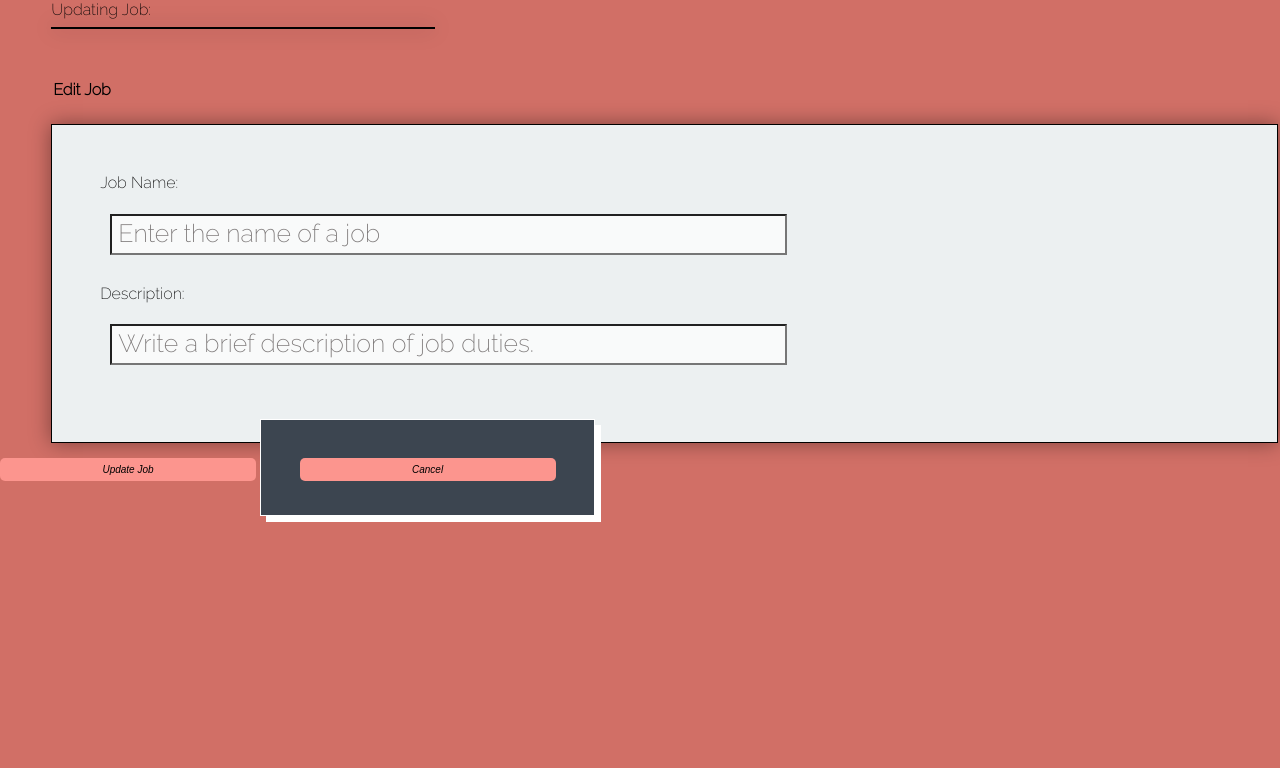
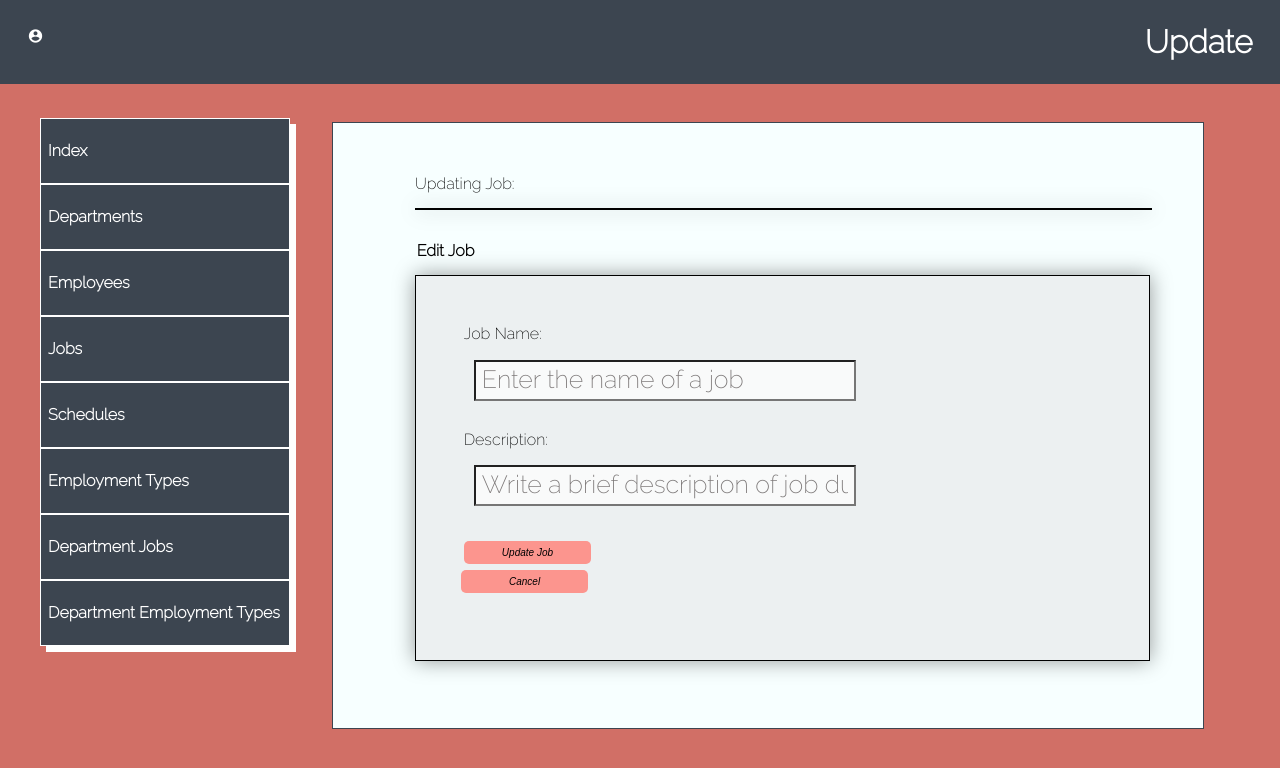
Before and after one commit to welchmea/Hospital_DB, a Flask app: template templates/edit_job.j2 in a window 1280 px wide. Shown: the top 768 px of the page. Run offline with Flask 3, Linux system fonts and the light colour scheme; the template is opened without the code that fills it, so the values that code supplies are empty; some web fonts are replaced.

Commit message:
Updated Styling for Jobs

```diff
--- a/templates/edit_job.j2
+++ b/templates/edit_job.j2
@@ -2,11 +2,33 @@
 <html>
 <head>
 <link rel="stylesheet" href="/static/style.css">
+    <link
+      rel="stylesheet"
+      href="https://fonts.googleapis.com/icon?family=Material+Icons"
+    />
 <meta charset="UTF-8">
 	<title>Edit Job</title>
 </head>
+<header>
+    <i class="material-icons" style="font-size: 16px">account_circle</i>
+    <h1>Update</h1>
+</header>
+<body>
+<main>
 
-<body>
+<div class="index-div">
+
+		<a href="/">Index</a>
+		<a href="departments">Departments</a>
+		<a href="employees">Employees</a>
+		<a href="jobs">Jobs</a>
+		<a href="schedules">Schedules</a>
+        <a href="employmentTypes">Employment Types</a>
+        <a href="jobdept">Department Jobs</a>
+        <a href="dep_empTypes">Department Employment Types</a>
+
+</div>
+<div class="table-div">
     <table border="1" cellpadding="5">
         <caption> Updating Job: </caption>
         <!-- Access data tuple passed from app.py -->
@@ -49,10 +71,12 @@
                 <label for="year">Description:</label>
                 <input type="text" value="{{jobs_data[0].description}}"  id="description" name="description" pattern="[A-Za-z]{0, 255}" placeholder="Write a brief description of job duties." size=100 >
                 <br>
+            <input type="submit" value="Update Job" name="Update_Job">
+            <a class="cancel-btn" href="/jobs"><input type="button" value="Cancel"></a>
+            </fieldset>
 
-            </fieldset>
-            <input type="submit" value="Update Job" name="Update_Job">
-            <a href="/jobs"><input type="button" value="Cancel"></a>
         </form>
-
+    </div>
+    </main>
+</body>
 </html>
```
Also changed, not shown: blueprints/job_page/Jobs.py (+16 -4 lines), templates/add_job.j2 (+27 -3 lines), templates/jobs.j2 (+19 -9 lines).
